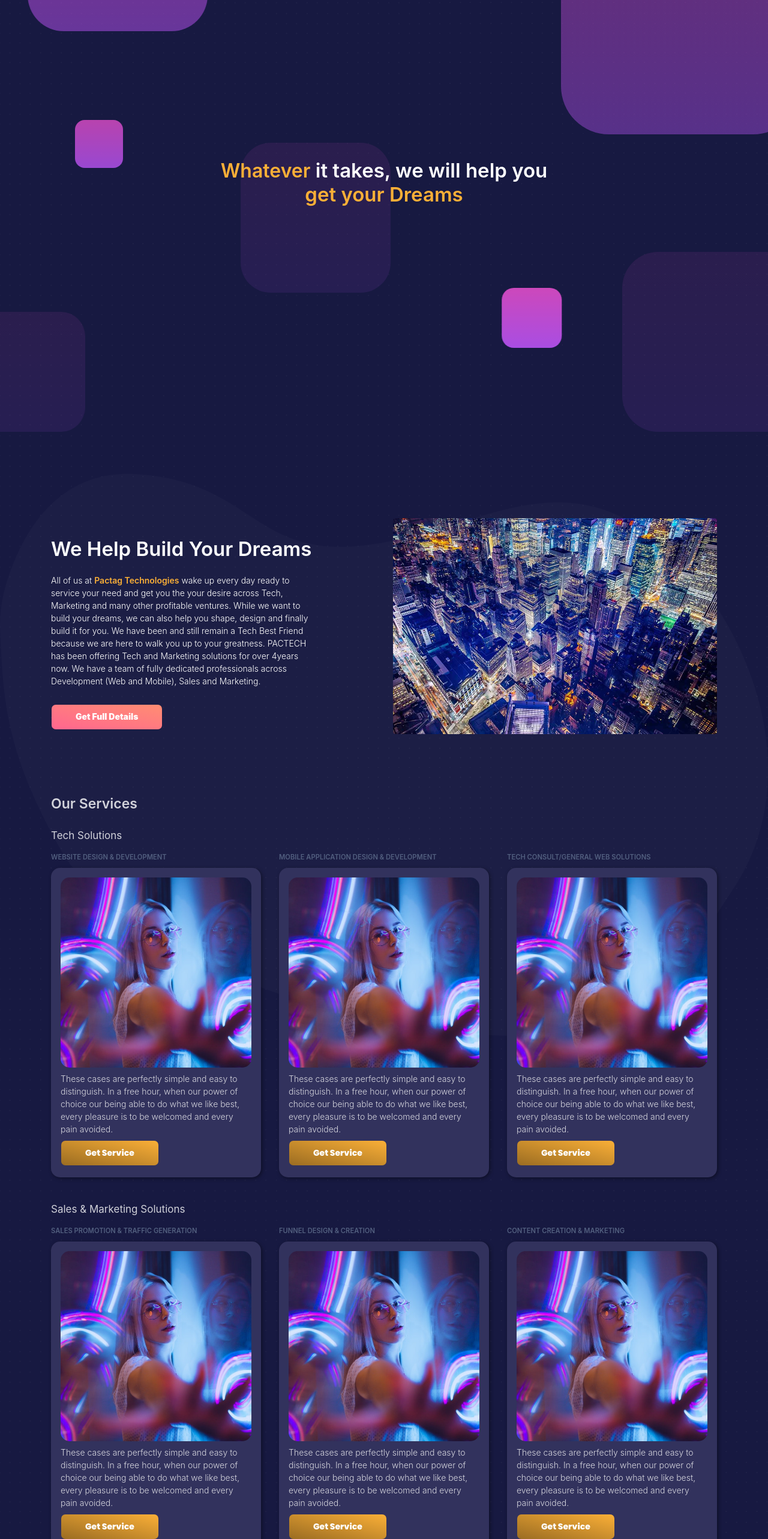
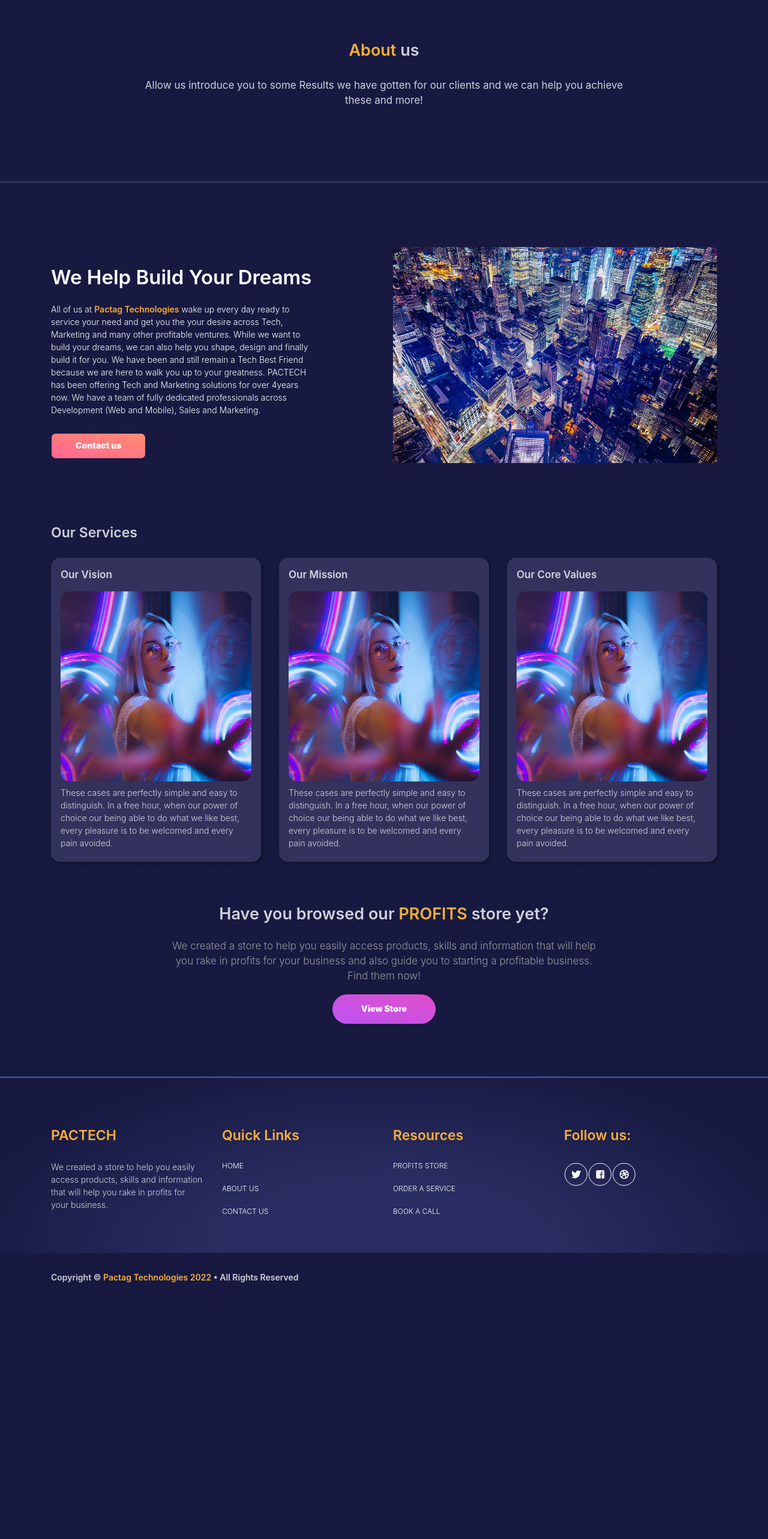
Before and after one commit to championuz/pactech, a React (Create React App) app: page /pactech/about in a window 1280 px wide. Shown: the part 80-2646 px from the top of the page at 60% size. After the commit the page ends 2245 px from the top, so only its background shows below. Built offline with nearby package versions, Linux system fonts and the light colour scheme.

Commit message:
modification

```diff
--- a/public/assets/css/admin.css
+++ b/public/assets/css/admin.css
@@ -31,3 +31,15 @@
     box-shadow: none;
     color: #ffffff;
   }
+
+  .hr {
+    margin-top: 2rem;
+    margin-bottom: 2rem;
+    border: 0;
+    width: 100%;
+    border-top: 0.2rem solid rgba(255, 255, 255, 0.1) !important;
+  }
+  .index-page .page-header-1 {
+    height: auto !important;
+    overflow: hidden !important;
+  }
--- a/src/App.js
+++ b/src/App.js
@@ -1,5 +1,6 @@
 import Home from './pages/home';
 import Store from './pages/store';
+import Demo from './pages/demo';
 import Contact from './pages/contact';
 import About from './pages/about';
 import Portfolio from './pages/portfolio';
@@ -11,6 +12,7 @@ import Footer from './Partials/Footer';
 
 function App() {
   return (
+    <div>
     <Router>
       <div>
       <Nav />
@@ -21,10 +23,17 @@ function App() {
         <Route exact path="/pactech/portfolio" element={<Portfolio />} />
         <Route exact path="/pactech/store" element={<Store />} />
       </Routes>
+      <Footer />
     </div>
-      <Footer />
-
     </Router>
+    <Router>
+       <div>
+      <Routes>
+        <Route exact path="/pactech/demo" element={<Demo />} />
+      </Routes>
+    </div>
+    </Router>
+    </div>
 
   );
 }
--- a/src/pages/about.js
+++ b/src/pages/about.js
@@ -4,26 +4,18 @@ class about extends React.Component {
   render() {
     return (
  <div className="index-page">
-  <div className="wrapper">
-    <div className="page-header header-filter">
-      <div className="squares square1"></div>
-      <div className="squares square2"></div>
-      <div className="squares square3"></div>
-      <div className="squares square4"></div>
-      <div className="squares square5"></div>
-      <div className="squares square6"></div>
-      <div className="squares square7"></div>
-      <div className="container">
-        <div className="content-center brand">
-          <h1 className="h1-seo line-height-1"><span className="hero-display" style={{color: "#faaf37"}}>Whatever</span> it takes, we will help you <span style={{color: "#faaf37"}}>get your Dreams </span></h1>
+ <div className="wrapper main">
+     <div className="page-header-1 header-filter">
+           <div className="section">
+
+   <div className="row justify-content-md-center pt-5">
+           <div className="text-center col-md-12 col-lg-8">
+             <h2 className="title"><span style={{color: "#faaf37"}}>About</span> us</h2>
+             <h4 className="brand" style={{padding: "5px 20px"}}>Allow us introduce you to some Results we have gotten for our clients and we can help you achieve these and more!</h4>
            </div>
          </div>
        </div>
-    <div id="sliderDouble" className="slider slider-primary"></div>
-
-    <div className="section section-download" id="#download-section" data-background-color="black">
-        <img src="assets/img/path1.png" alt="Card" className="path" />
-    <div className="main">
+       <hr className="hr"/>
 
        <div className="section">
      <div className="container">
@@ -31,7 +23,7 @@ class about extends React.Component {
          <div className="col-lg-5 mb-5 mb-lg-0 order-1 pt-1">
            <h1 className="text-white title">We Help Build Your Dreams</h1>
            <p className="text-white mt-4">All of us at <span className="title" style={{color: "#faaf37"}}>Pactag Technologies</span> wake up every day ready to service your need and get you the your desire across Tech, Marketing and many other profitable ventures. While we want to build your dreams, we can also help you shape, design and finally build it for you. We have been and still remain a Tech Best Friend because we are here to walk you up to your greatness. PACTECH has been offering Tech and Marketing solutions for over 4years now. We have a team of fully dedicated professionals across Development (Web and Mobile), Sales and Marketing.</p>
-                <a href="./docs/1.0/components/alerts.html" className="btn btn-warning mt-4">Get Full Details</a>
+           <a href="./docs/1.0/components/alerts.html" className="btn btn-warning mt-4">Contact us</a>
          </div>
          <div className="col-lg-6 order-md-2 pt-1">
          <img className="d-block w-100" src="assets/img/denys.jpg" alt="First slide" />
@@ -39,74 +31,41 @@ class about extends React.Component {
        </div>
      </div>
    </div>
+
+
        <div className="container">
        <div id="images">
            <h3 className="title">Our Services</h3>
-            <h4 className="negative-b-margin-2">Tech Solutions</h4>
            <div className="row">
              <div className="col-sm-4 mt-5 mt-sm-0">
-                <small className="d-block text-uppercase font-weight-bold mb-2">Website Design & Development</small>
                <div className="background-new round-section shadow-lg p-3">
+           <h4 className="negative-b-margin-2 font-white font-weight-bold">Our Vision</h4>
                                 <img src="assets/img/lora.jpg" alt="Raised" className="img-fluid round-section" style={{width: "150px;"}} />
-                                <p className="pt-2"> These cases are perfectly simple and easy to distinguish. In a free hour, when our power of choice our being able to do what we like best, every pleasure is to be welcomed and every pain avoided.</p> <button className="btn btn-solid">Get Service</button>
+                               <p className="pt-2"> These cases are perfectly simple and easy to distinguish. In a free hour, when our power of choice our being able to do what we like best, every pleasure is to be welcomed and every pain avoided.</p>
 
                </div>
              </div>
              <div className="col-sm-4 mt-5 mt-sm-0">
-                <small className="d-block text-uppercase font-weight-bold mb-2">Mobile Application Design & Development</small>
                 <div className="background-new round-section shadow-lg p-3">
+                <h4 className="negative-b-margin-2 font-white font-weight-bold">Our Mission</h4>
                                 <img src="assets/img/lora.jpg" alt="Raised" className="img-fluid round-section" style={{width: "150px;"}} />
-                                <p className="pt-2"> These cases are perfectly simple and easy to distinguish. In a free hour, when our power of choice our being able to do what we like best, every pleasure is to be welcomed and every pain avoided.</p> <button className="btn btn-solid">Get Service</button>
+                               <p className="pt-2"> These cases are perfectly simple and easy to distinguish. In a free hour, when our power of choice our being able to do what we like best, every pleasure is to be welcomed and every pain avoided.</p>
 
                </div>
              </div>
              <div className="col-sm-4 mt-5 mt-sm-0">
-                <small className="d-block text-uppercase font-weight-bold mb-2">Tech Consult/General Web Solutions</small>
                 <div className="background-new round-section shadow-lg p-3">
+                <h4 className="negative-b-margin-2 font-white font-weight-bold">Our Core Values</h4>
                                 <img src="assets/img/lora.jpg" alt="Raised" className="img-fluid round-section" style={{width: "150px;"}} />
-                                <p className="pt-2"> These cases are perfectly simple and easy to distinguish. In a free hour, when our power of choice our being able to do what we like best, every pleasure is to be welcomed and every pain avoided.</p> <button className="btn btn-solid">Get Service</button>
+                               <p className="pt-2"> These cases are perfectly simple and easy to distinguish. In a free hour, when our power of choice our being able to do what we like best, every pleasure is to be welcomed and every pain avoided.</p>
 
                </div>
              </div>
 
 
            </div><br/> <br/>
-            <h4>Sales & Marketing Solutions</h4>
-            <div className="row">
-              <div className="col-sm-4 mt-sm-0">
-                <small className="d-block text-uppercase font-weight-bold mb-2">Sales Promotion & Traffic Generation</small>
-                 <div className="background-new round-section shadow-lg p-3">
-                <img src="assets/img/lora.jpg" alt="Raised" className="img-fluid round-section" style={{width: "150px;"}} />
-                                <p className="pt-2"> These cases are perfectly simple and easy to distinguish. In a free hour, when our power of choice our being able to do what we like best, every pleasure is to be welcomed and every pain avoided.</p> <button className="btn btn-solid">Get Service</button>
-
          </div>
        </div>
-              <div className="col-sm-4 mt-5 mt-sm-0">
-
-                <small className="d-block text-uppercase font-weight-bold mb-2">Funnel Design & Creation</small>
-                 <div className="background-new round-section shadow-lg p-3">
-                <img src="assets/img/lora.jpg" alt="Raised" className="img-fluid round-section" style={{width: "150px;"}} />
-                                <p className="pt-2"> These cases are perfectly simple and easy to distinguish. In a free hour, when our power of choice our being able to do what we like best, every pleasure is to be welcomed and every pain avoided.</p> <button className="btn btn-solid">Get Service</button>
-
-                </div>
-              </div>
-              <div className="col-sm-4 mt-5 mt-sm-0">
-                <small className="d-block text-uppercase font-weight-bold mb-2">Content Creation & Marketing</small>
-                <div className="background-new round-section shadow-lg p-3">
-                <img src="assets/img/lora.jpg" alt="Raised" className="img-fluid round-section" style={{width: "150px;"}} />
-                                <p className="pt-2"> These cases are perfectly simple and easy to distinguish. In a free hour, when our power of choice our being able to do what we like best, every pleasure is to be welcomed and every pain avoided.</p> <button className="btn btn-solid">Get Service</button>
-
-                </div>
-
-              </div>
-
-
-            </div>
-          </div>
-        </div>
-    <div id="sliderRegular" className="slider"></div><br/><br/><br/><br/>
-
-
        <div className="container">
           <div className="row justify-content-md-center">
             <div className="text-center col-md-12 col-lg-8">
@@ -118,11 +77,14 @@ class about extends React.Component {
             </div>
           </div>
         </div>
+   <div id="sliderRegular" className="slider"></div><br/><br/><br/><br/>
+
+
+
      </div>
              {/* <br />
              <div id="sliderDouble" className="slider slider-primary"></div>
    */}
-    </div>
    </div>
    </div>
           )
--- a/src/pages/portfolio.js
+++ b/src/pages/portfolio.js
@@ -3,48 +3,25 @@ import React from 'react'
 class portfolio extends React.Component {
   render() {
     return (
+
       <div className="index-page">
-        <div className="wrapper">
-          <div className="page-header header-filter">
-            <div className="squares square1"></div>
-            <div className="squares square2"></div>
-            <div className="squares square3"></div>
-            <div className="squares square4"></div>
-            <div className="squares square5"></div>
-            <div className="squares square6"></div>
-            <div className="squares square7"></div>
-            <div className="container">
-              <div className="content-center brand">
-                <h1 className="h1-seo line-height-1"><span className="hero-display" style={{color: "#faaf37"}}>Whatever</span> it takes, we will help you <span style={{color: "#faaf37"}}>get your Dreams </span></h1>
-                <h3>We have set systems and a passionate team ready to build your desires for you. </h3>
-              <button className="btn font-weight-1 btn-neutral">Learn more</button> <button className="btn font-weight-1 btn-solid">Book a Call</button>
+      <div className="wrapper main">
+          <div className="page-header-1 header-filter">
+                <div className="section">
+
+        <div className="row justify-content-md-center pt-5">
+                <div className="text-center col-md-12 col-lg-8">
+                  <h2 className="title">Our<span style={{color: "#faaf37"}}> Portfolio</span> </h2>
+                  <h4 className="brand" style={{padding: "5px 20px"}}>Allow us introduce you to some Results we have gotten for our clients and we can help you achieve these and more!</h4>
                 </div>
               </div>
             </div>
-          <div id="sliderDouble" className="slider slider-primary"></div>
+            <hr className="hr"/>
 
-          <div className="section section-download" id="#download-section" data-background-color="black">
-              <img src="assets/img/path1.png" alt="Card" className="path" />
-          <div className="main">
 
-          <div className="section">
-                <div className="container">
-                  <div className="row justify-content-between align-items-center">
-                    <div className="col-lg-5 mb-5 mb-lg-0 order-1 pt-1">
-                      <h1 className="text-white title">We Help Build Your Dreams</h1>
-                      <p className="text-white mt-4">All of us at <span className="title" style={{color: "#faaf37"}}>Pactag Technologies</span> wake up every day ready to service your need and get you the your desire across Tech, Marketing and many other profitable ventures. While we want to build your dreams, we can also help you shape, design and finally build it for you. We have been and still remain a Tech Best Friend because we are here to walk you up to your greatness. PACTECH has been offering Tech and Marketing solutions for over 4years now. We have a team of fully dedicated professionals across Development (Web and Mobile), Sales and Marketing.</p>
-                      <a href="./docs/1.0/components/alerts.html" className="btn btn-warning mt-4">Get Full Details</a>
-                    </div>
-                    <div className="col-lg-6 order-md-2 pt-1">
-                    <img className="d-block w-100" src="assets/img/denys.jpg" alt="First slide" />
-                    </div>
-                  </div>
-                </div>
-              </div>
             <div className="container">
             <div id="images">
-                  <h3 className="title">Our Services</h3>
-                  <h4 className="negative-b-margin-2">Tech Solutions</h4>
+                <h3 className="title">Our Solutions</h3>
                 <div className="row">
                   <div className="col-sm-4 mt-5 mt-sm-0">
                     <small className="d-block text-uppercase font-weight-bold mb-2">Website Design & Development</small>
@@ -73,7 +50,6 @@ class portfolio extends React.Component {
 
 
                 </div><br/> <br/>
-                  <h4>Sales & Marketing Solutions</h4>
                 <div className="row">
                   <div className="col-sm-4 mt-sm-0">
                     <small className="d-block text-uppercase font-weight-bold mb-2">Sales Promotion & Traffic Generation</small>
@@ -106,8 +82,8 @@ class portfolio extends React.Component {
                 </div>
               </div>
             </div>
+
         <div id="sliderRegular" className="slider"></div><br/><br/><br/><br/>
-
 
         <div className="container">
           <div className="row justify-content-md-center">
@@ -120,79 +96,12 @@ class portfolio extends React.Component {
             </div>
           </div>
         </div>
+        <br/><br/>
+
           </div>
                   {/* <br />
                   <div id="sliderDouble" className="slider slider-primary"></div>
         */}
-          </div>
-          <footer className="footer">
-            <div className="container">
-              <div className="row">
-                <div className="col-md-3">
-                  <h3 className="title" style={{color: "#faaf37"}}>PACTECH</h3>
-                  <p>We created a store to help you easily access products, skills and information that will help you rake in profits for your business.</p>
-                </div>
-                <div className="col-md-3 col-6">
-                <h3 className="title negative-b-margin-1" style={{color: "#faaf37"}}>Quick Links</h3>
-                  <ul className="nav">
-                    <li className="nav-item">
-                      <a href="./index.html" className="nav-link">
-                        Home
-                      </a>
-                    </li>
-                    <li className="nav-item">
-                      <a href="./examples/landing-page.html" className="nav-link">
-                        About us
-                      </a>
-                    </li>
-                    <li className="nav-item">
-                      <a href="./examples/register-page.html" className="nav-link">
-                        Contact us
-                      </a>
-                    </li>
-                  </ul>
-                </div>
-                <div className="col-md-3 col-6">
-                <h3 className="title negative-b-margin-1" style={{color: "#faaf37"}}>Resources</h3>
-                  <ul className="nav">
-                    <li className="nav-item">
-                      <a href="https://creative-tim.com/contact-us" className="nav-link">
-                        Profits Store
-                      </a>
-                    </li>
-                    <li className="nav-item">
-                      <a href="https://creative-tim.com/about-us" className="nav-link">
-                        Order a Service
-                      </a>
-                    </li>
-                    <li className="nav-item">
-                      <a href="https://creative-tim.com/blog" className="nav-link">
-                        Book a Call
-                      </a>
-                    </li>
-                  </ul>
-                </div>
-                <div className="col-md-3">
-                  <h3 className="title" style={{color: "#faaf37"}}>Follow us:</h3>
-                  <div className="btn-wrapper profile">
-                    <a  href="https://twitter.com/creativetim" className="btn btn-icon btn-neutral btn-round btn-simple" data-toggle="tooltip" data-original-title="Follow us">
-                      <i className="fab fa-twitter"></i>
-                    </a>
-                    <a  href="https://www.facebook.com/creativetim" className="btn btn-icon btn-neutral btn-round btn-simple" data-toggle="tooltip" data-original-title="Like us">
-                      <i className="fab fa-facebook-square"></i>
-                    </a>
-                    <a  href="https://dribbble.com/creativetim" className="btn btn-icon btn-neutral  btn-round btn-simple" data-toggle="tooltip" data-original-title="Follow us">
-                      <i className="fab fa-dribbble"></i>
-                    </a>
-                  </div>
-                </div>
-              </div>
-            </div>
-          </footer>
-        <div className="container">
-          <p className="title">  Copyright &copy; <span style={{color: "#faaf37"}}>Pactag Technologies 2022</span> • All Rights Reserved</p>
-        </div>
-
         </div>
         </div>
     )
```
Also changed, not shown: public/assets/css/blk-design-system.css. Lines whose indentation alone changed are shown as unchanged.
